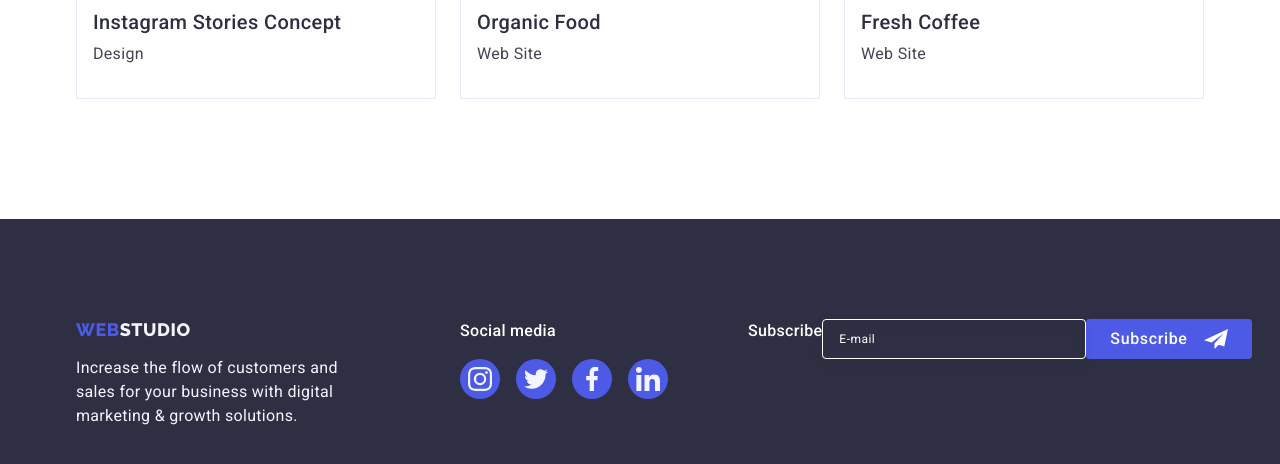
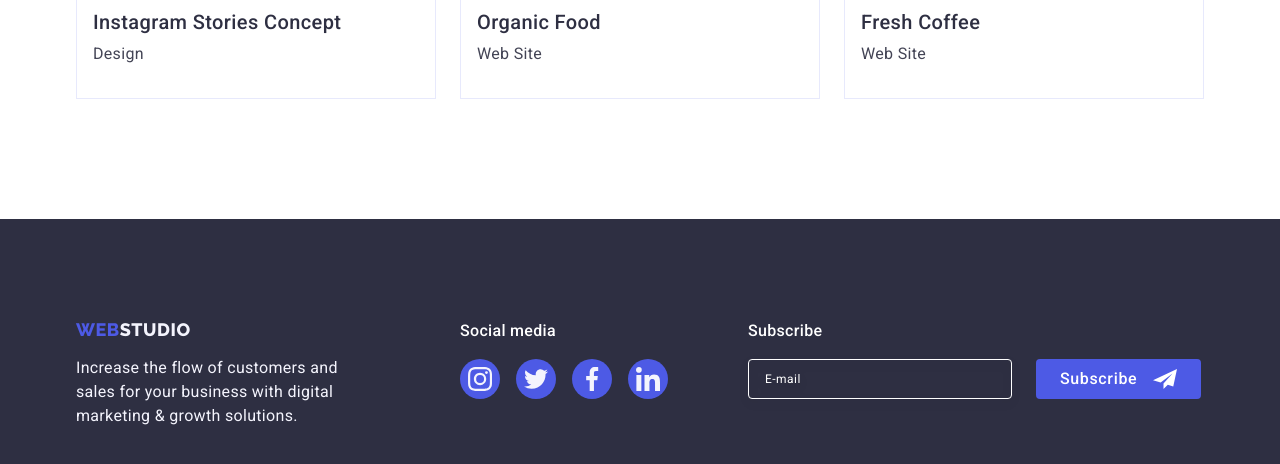
Before and after one commit to anacstasy/goit-markup-hw-06, a plain HTML site: page portfolio.html in a window 1280 px wide. Shown: the part 1550-2014 px from the top of the page. Drawn offline with nearby package versions, Linux system fonts and the light colour scheme; files whose address does not match are found by name.

Commit message:
update-5

```diff
--- a/portfolio.html
+++ b/portfolio.html
@@ -291,16 +291,18 @@
           </ul>
         </div>
         <div class="subscribe-form-wrapper">
+          <p class="subscribe-title">Subscribe</p>
           <form class="newsletter">
-            <p class="subscribe-title">Subscribe</p>
+            <label class="newslatter-subscribe-form-wrapper">
               <input
                 class="subscribe-mail"
                 type="email"
-              name="user_newsletter-email"
+                name="newsletter-email"
                 placeholder="E-mail"
                 pattern="[a-zA-Z]+"
               />
-            <button class="subscribe-button">
+            </label>
+            <button class="subscribe-button" type="submit">
               Subscribe
               <svg class="subscribe-button-icon" width="24" height="24">
                 <use href="./images/icons.svg#icon-Frame"></use>
```
Also changed, not shown: index.html (+1 -1 lines). Lines whose indentation alone changed are shown as unchanged.
